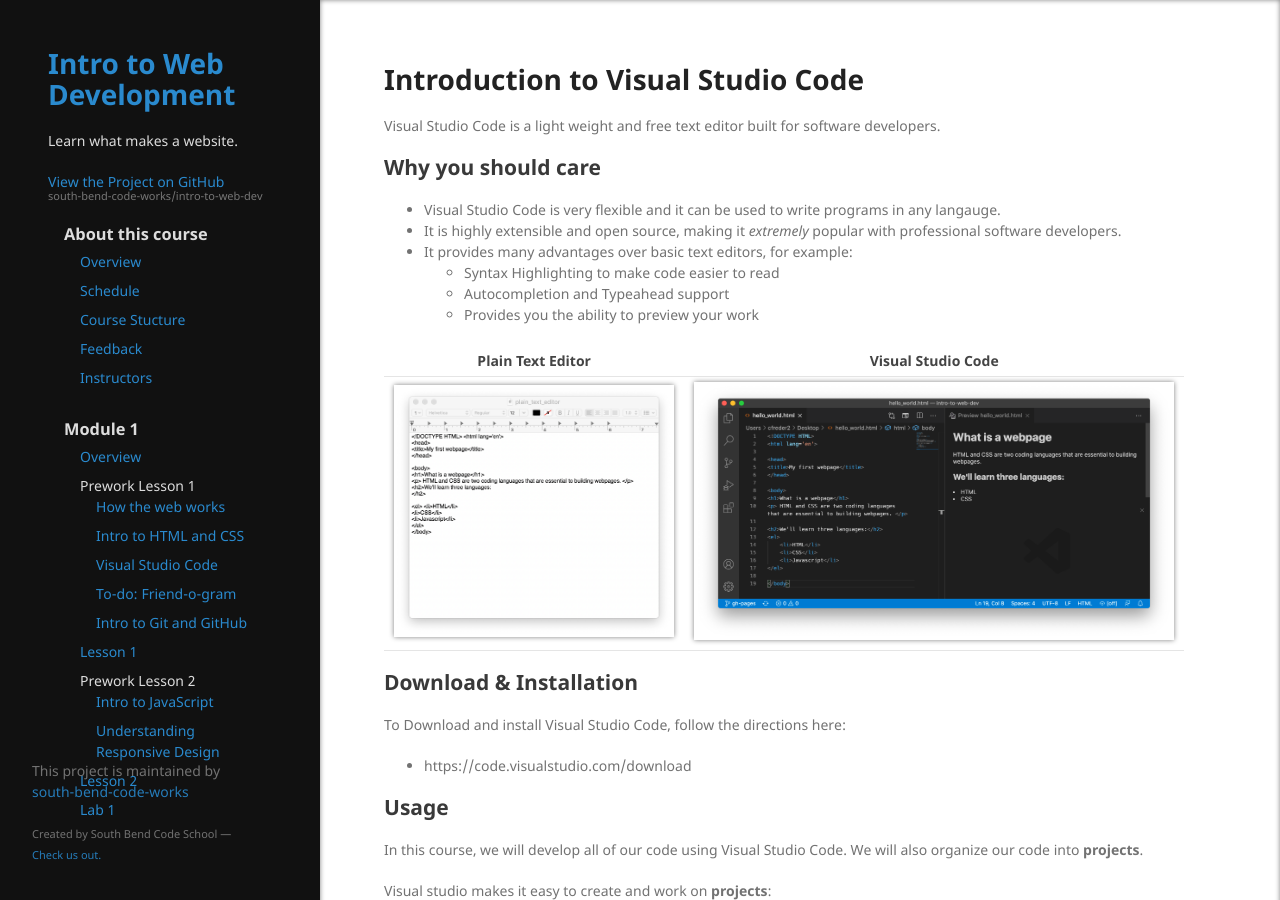
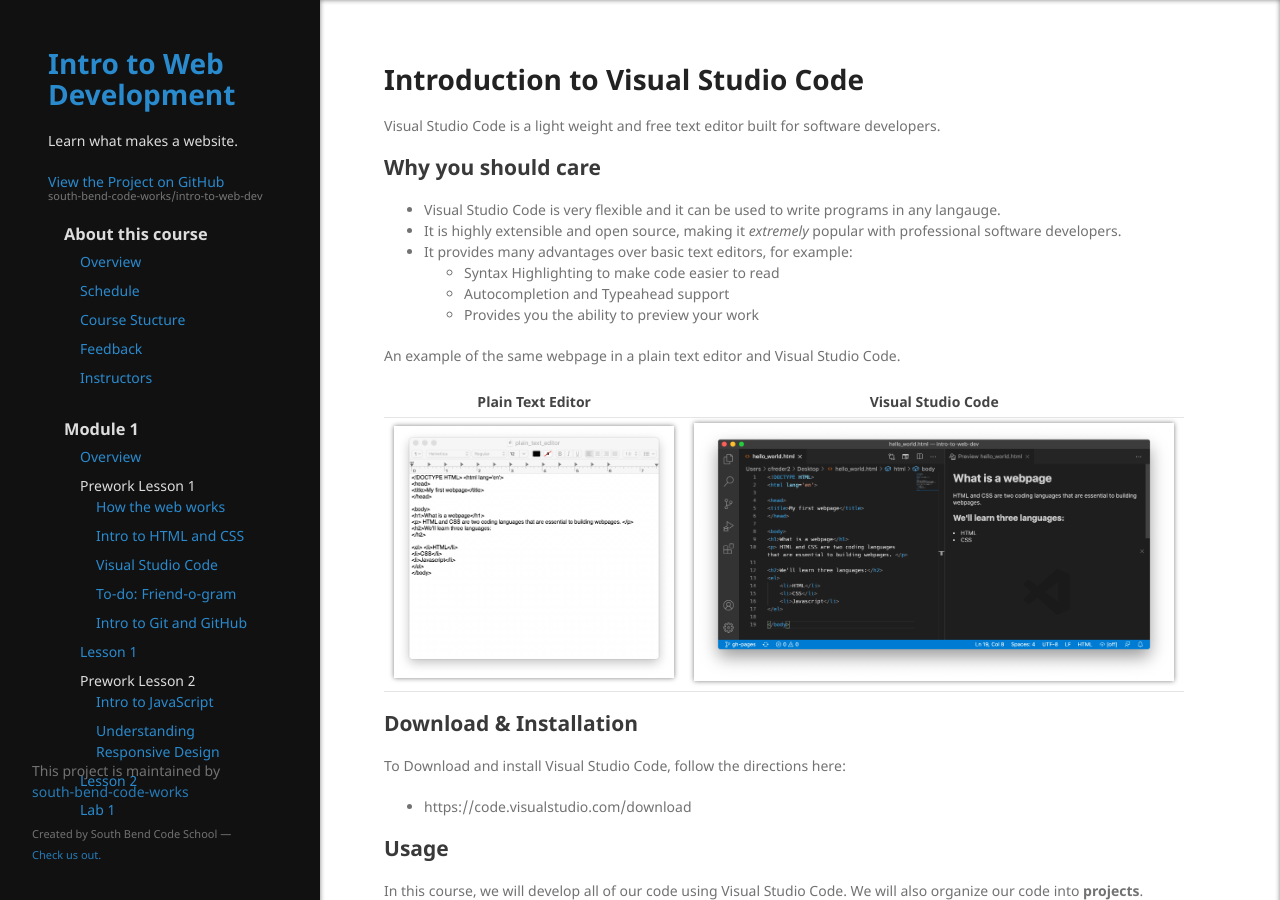
Before and after one commit to south-bend-code-works/intro-to-web-dev, a Jekyll site: the page built from lessons/module1/intro_to_vscode.md, in a window 1280 px wide and 900 px high. Built offline with Jekyll 4.4.1, drawn with Linux system fonts in a browser that asks for light colours; our own code applies the rules of GitHub Pages for plain Markdown files.

Commit message:
Update intro_to_vscode.md

```diff
--- a/lessons/module1/intro_to_vscode.md
+++ b/lessons/module1/intro_to_vscode.md
@@ -13,6 +13,8 @@
   - Syntax Highlighting to make code easier to read
   - Autocompletion and Typeahead support
   - Provides you the ability to preview your work
+
+An example of the same webpage in a plain text editor and Visual Studio Code.
 
 Plain Text Editor             |  Visual Studio Code
 :-------------------------:|:-------------------------:
```
